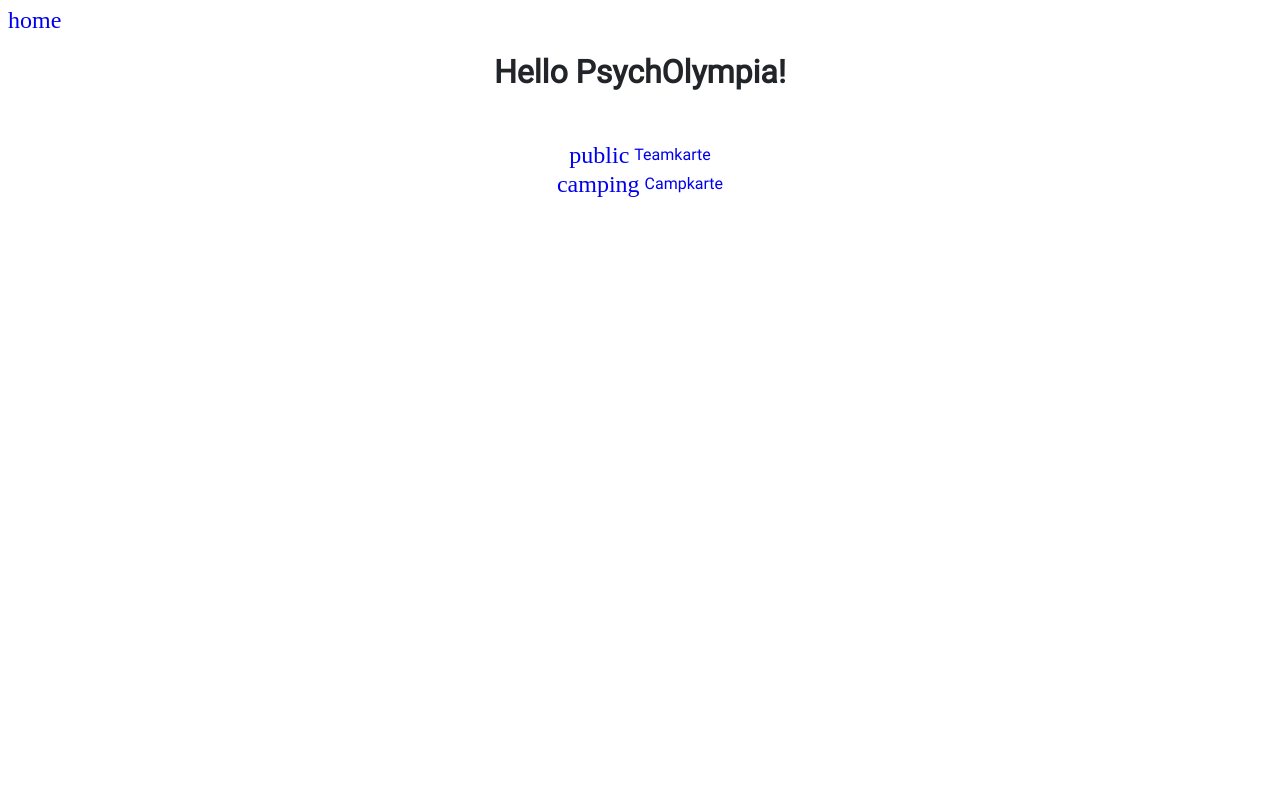
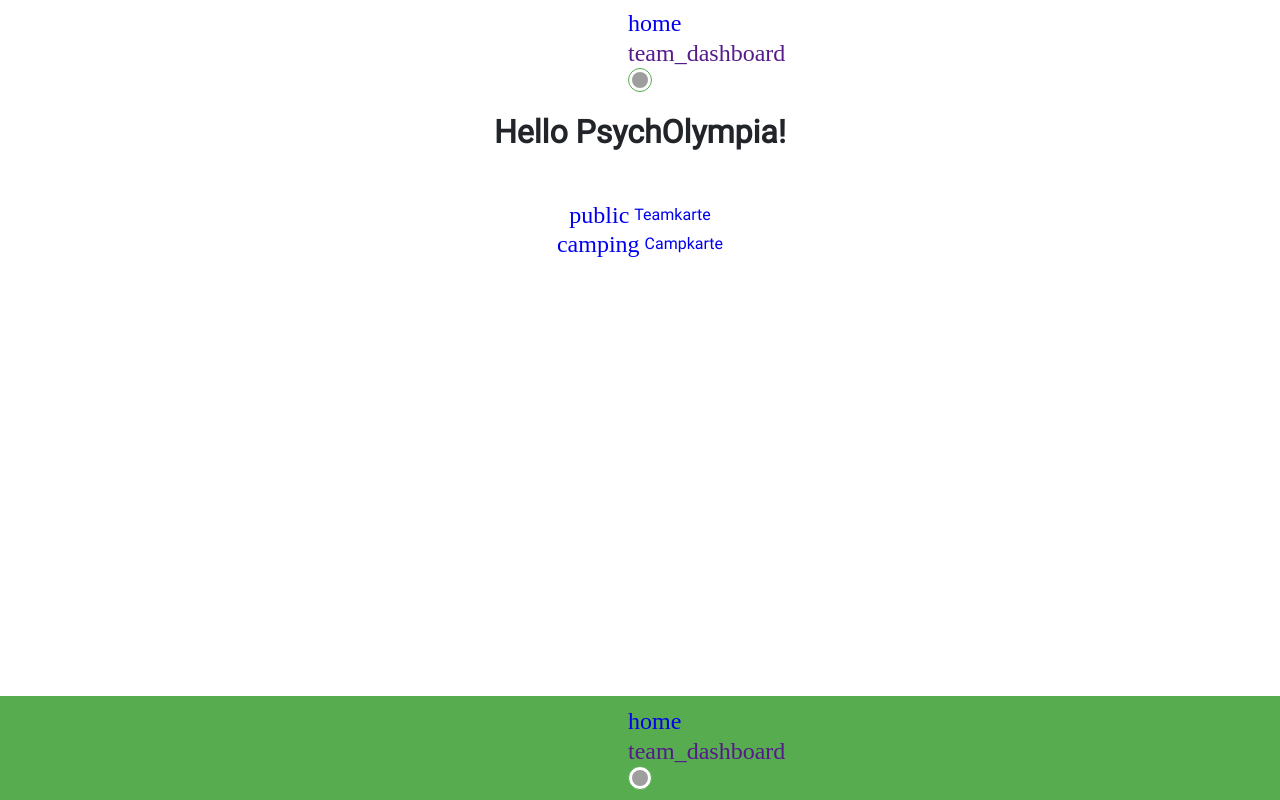
Before and after one commit to PsychOlympia/camp, a Flask app: template app/main/templates/index.jinja2 in a window 1280 px wide. Run offline with Flask 3, Linux system fonts and the light colour scheme; the template is opened without the code that fills it: most values are stand-ins (such as "Sample title", 1, 10 or a date in 2020); parts of the project's set-up code (start-up, migrations or seed data) failed here and were passed over; some web fonts are replaced; grey boxes are pictures that could not be loaded.

Commit message:
Update dashboard

```diff
--- a/app/templates/dashboard.jinja2
+++ b/app/templates/dashboard.jinja2
@@ -3,17 +3,41 @@
 {% block title %}{{ _('Dashboard') }} - {{ super() }}{% endblock %}
 
 {% block body %}
-    <nav style="display: flex; gap: 10px;">
-        {% block nav_items %}
-            {% block nav_items_before %}{% endblock %}
-            <a href="{{ url_for('main.index') }}">
-                <span class="material-symbols-outlined">home</span>
+    <nav class="navbar desktop-visible" style="gap: 10px; align-items: center;">
+        {% block nav_items_desktop %}
+            <a href="{{ url_for('main.index') }}" style="display: flex; justify-content: center; text-decoration: none;">
+                <span class="material-symbols-outlined" style="width: 1em; padding: 3px;">home</span>
             </a>
-            {% block nav_items_between %}{% endblock %}
+            <a href="{{ dashboard_url() }}" style="display: flex; justify-content: center; text-decoration: none;">
+                <span class="material-symbols-outlined" style="width: 1em; padding: 3px;">team_dashboard</span>
+            </a>
             <div style="flex-grow: 1;"></div>
-            {% block nav_items_after %}{% endblock %}
+            <a href="{{ url_for('profile.index') }}" style="display: flex; justify-content: center; text-decoration: none;">
+                {% if current_user.logo is not none %}
+                <img src="{{ url_for('static', filename='uploads/' ~ current_user.logo) }}" alt="{{ _('Profile picture of $(name)s', name=current_user.username) }}" style="height: 1em; width: 1em; border: 1px solid var(--accent); border-radius: 1em; background-color: white; padding: 3px;">
+                {% else %}
+                <span class="material-symbols-outlined" style="width: 1em; padding: 3px;">account_circle</span>
+                {% endif %}
+            </a>
         {% endblock %}
     </nav>
     {% block content %}
     {% endblock %}
+    <nav class="navbar mobile-visible" style="align-items: center; justify-content: space-around; position: fixed; bottom: 0; left: 0; width: 100%; padding: 10px 0; background-color: var(--primary-bg-subtle); color: var(--primary); z-index: 1;">
+        {% block nav_items_mobile %}
+            <a href="{{ url_for('main.index') }}" style="display: flex; flex-grow: 1; justify-content: center; text-decoration: none;">
+                <span class="material-symbols-outlined" style="width: 1em; padding: 3px;">home</span>
+            </a>
+            <a href="{{ dashboard_url() }}" style="display: flex; flex-grow: 1; justify-content: center; text-decoration: none;">
+                <span class="material-symbols-outlined" style="width: 1em; padding: 3px;">team_dashboard</span>
+            </a>
+            <a href="{{ url_for('profile.index') }}" style="display: flex; flex-grow: 1; justify-content: center; text-decoration: none;">
+                {% if current_user.logo is not none %}
+                <img src="{{ url_for('static', filename='uploads/' ~ current_user.logo) }}" alt="{{ _('Profile picture of $(name)s', name=current_user.username) }}" style="height: 1em; width: 1em; border: 1px solid var(--accent); border-radius: 1em; background-color: white; padding: 3px;">
+                {% else %}
+                <span class="material-symbols-outlined" style="width: 1em; padding: 3px;">account_circle</span>
+                {% endif %}
+            </a>
+        {% endblock %}
+    </nav>
 {% endblock %}
```
